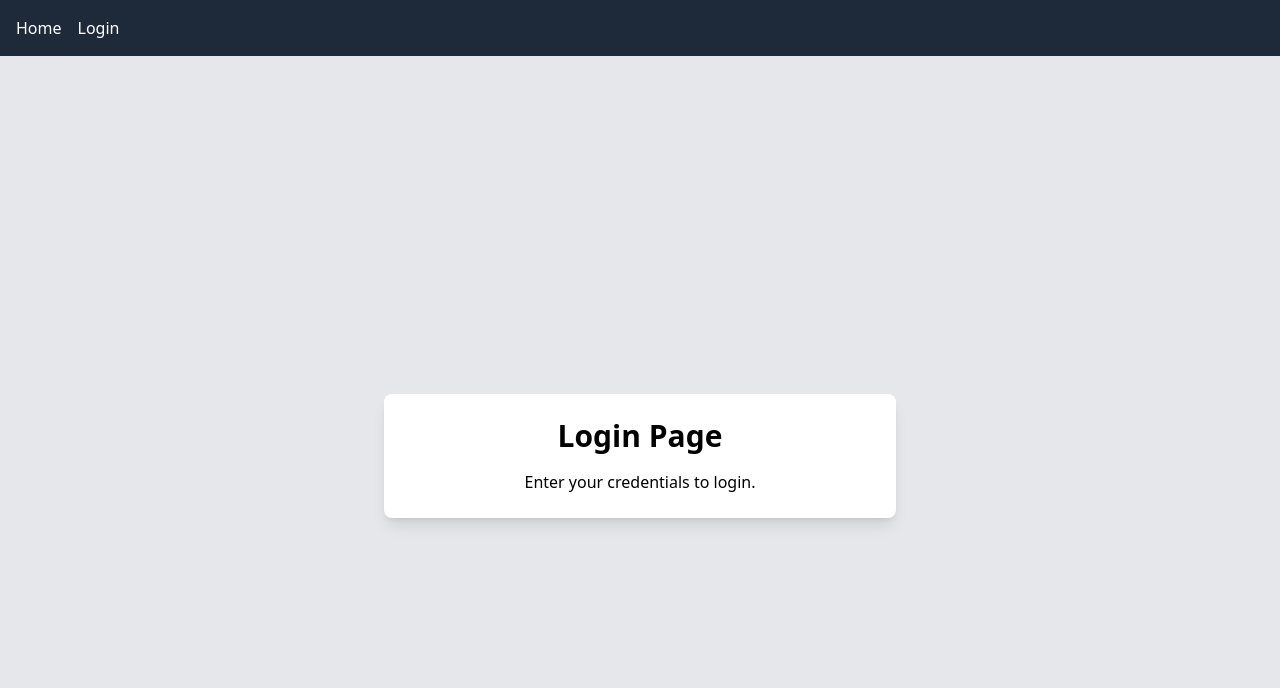
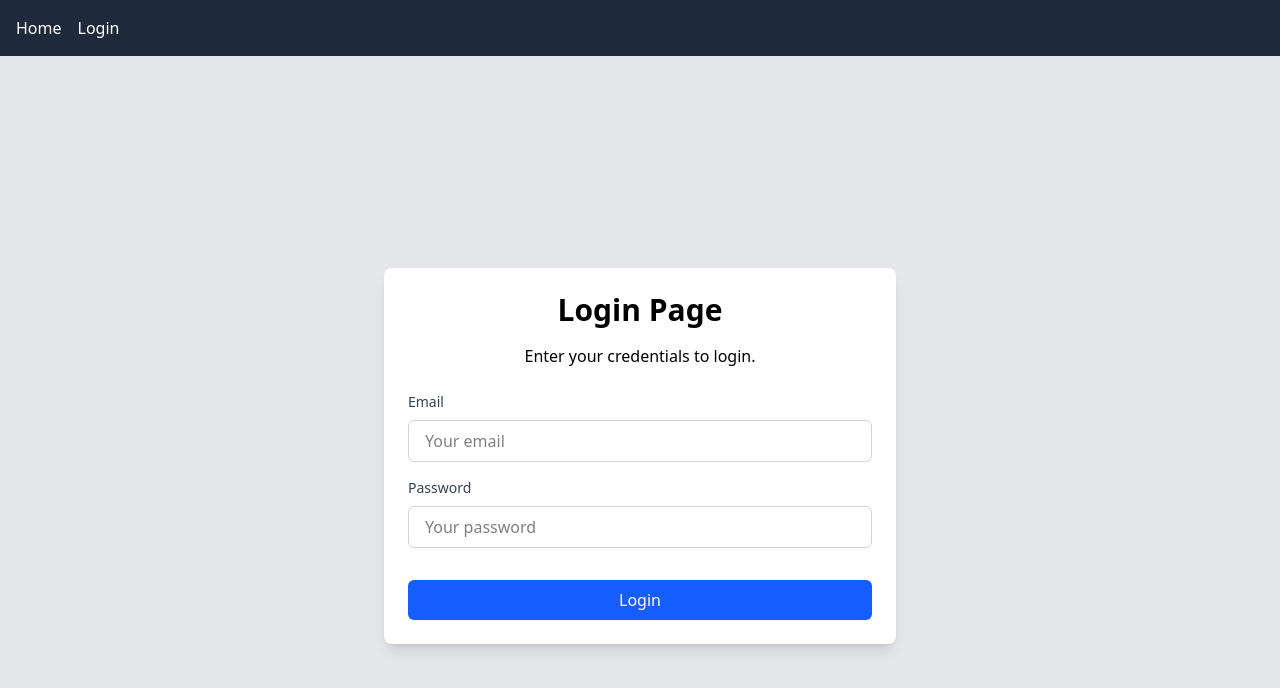
Before and after one commit to teovaira/goal-app, a React (Vite) app in the folder frontend/: page /login in a window 1280 px wide. Shown: the top 688 px of the page. Built offline with nearby package versions, Linux system fonts and the light colour scheme.

Commit message:
feat: add login form to the Login component

```diff
--- a/frontend/src/pages/Login.tsx
+++ b/frontend/src/pages/Login.tsx
@@ -3,7 +3,48 @@ const Login = () => {
     <div className="flex justify-center items-center h-screen bg-gray-200">
       <div className="text-center p-6 bg-white rounded-lg shadow-lg max-w-lg w-full">
         <h2 className="text-3xl font-semibold">Login Page</h2>
-        <p className="mt-4">Enter your credentials to login.</p>
+        <p className="mt-4 mb-6">Enter your credentials to login.</p>
+
+        <form className="space-y-4">
+          <div>
+            <label
+              htmlFor="email"
+              className="block text-left text-sm font-medium text-gray-700"
+            >
+              Email
+            </label>
+            <input
+              type="email"
+              id="email"
+              name="email"
+              className="w-full px-4 py-2 mt-2 border border-gray-300 rounded-md focus:outline-none focus:ring-2 focus:ring-blue-500"
+              placeholder="Your email"
+            />
+          </div>
+
+          <div>
+            <label
+              htmlFor="password"
+              className="block text-left text-sm font-medium text-gray-700"
+            >
+              Password
+            </label>
+            <input
+              type="password"
+              id="password"
+              name="password"
+              className="w-full px-4 py-2 mt-2 border border-gray-300 rounded-md focus:outline-none focus:ring-2 focus:ring-blue-500"
+              placeholder="Your password"
+            />
+          </div>
+
+          <button
+            type="submit"
+            className="w-full py-2 mt-4 bg-blue-600 text-white rounded-md hover:bg-blue-700 focus:outline-none focus:ring-2 focus:ring-blue-500"
+          >
+            Login
+          </button>
+        </form>
       </div>
     </div>
   );
```
